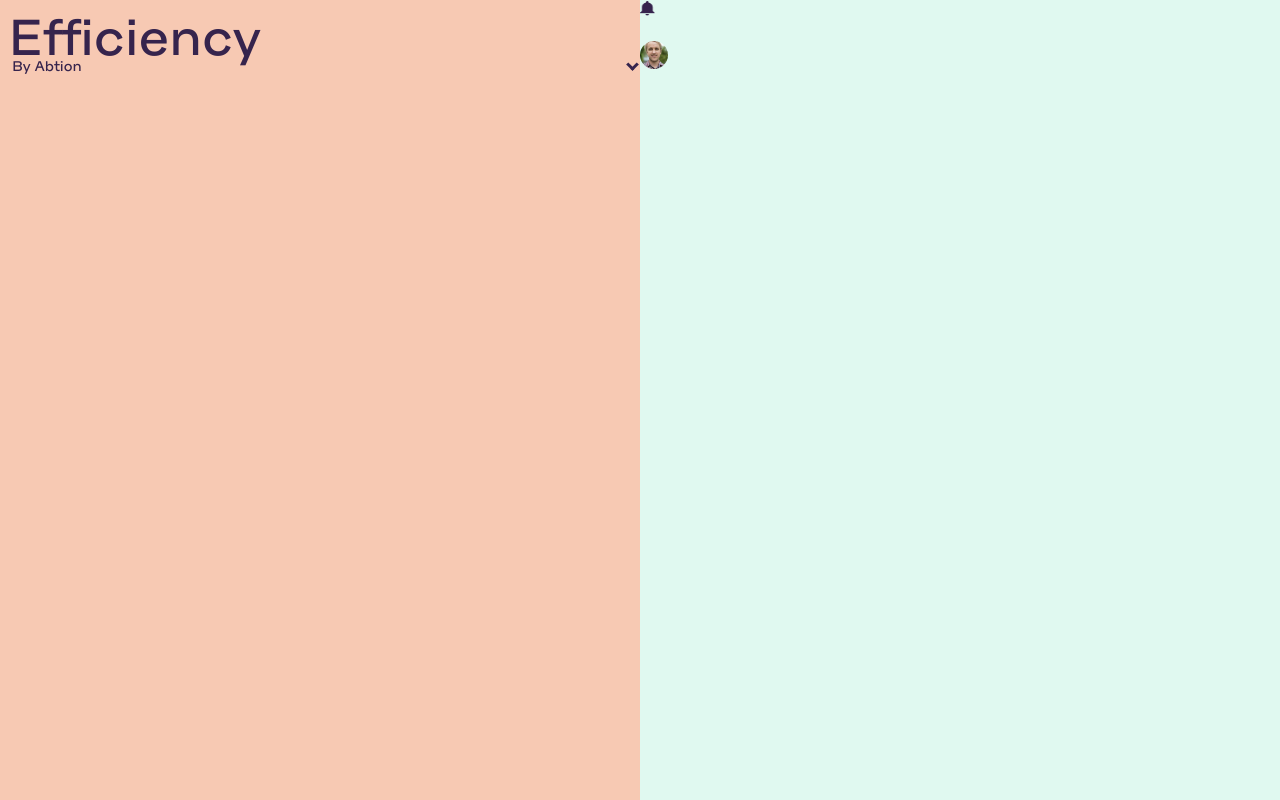
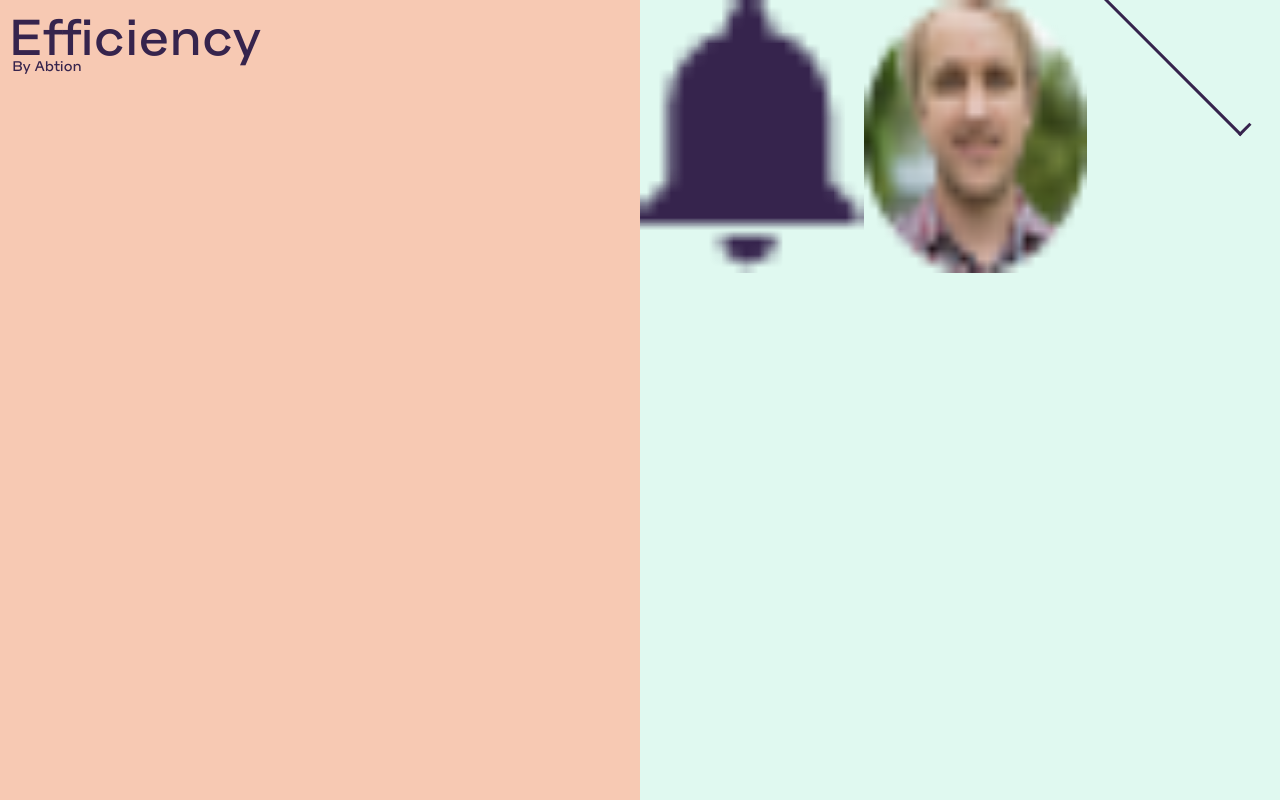
Before and after one commit to KasperBJ/p6, a plain HTML site: page starside.html in a window 1280 px wide. Drawn offline with Linux system fonts and the light colour scheme.

Commit message:
alignment af tre elementer

```diff
--- a/starside.html
+++ b/starside.html
@@ -17,8 +17,8 @@
         </div>
         <div class="startside-organize">
             <div class="startside-user">
-                <img class="efficiency_notification" src="style/images/notification_purple.png" alt="notification">
-				<img src="style/images/ceo.png" alt="profile picture">
+                <img class="startside-bell" src="style/images/notification_purple.png" alt="notification">
+				<img class="startside-user" src="style/images/ceo.png" alt="profile picture">
 			    <i class="arrow"></i>
             </div>
         </div>
--- a/style/style.css
+++ b/style/style.css
@@ -401,8 +401,24 @@
 color:#36244D;
 }
 .startside-user{
-		position: absolute;
+	display: flex;
+
 }
+
+.startside-bell{
+	flex: 33.3%;
+}
+
+.startside-user{
+	flex: 33.3%;
+}
+
+.startside-user .arrow{
+	flex: 33.3%;
+	height: 7px;
+	width: 7px;
+}
+
 
 			                                 /* Efficiency Frontpage (Media 600) */
 #logged_in_as {
```
